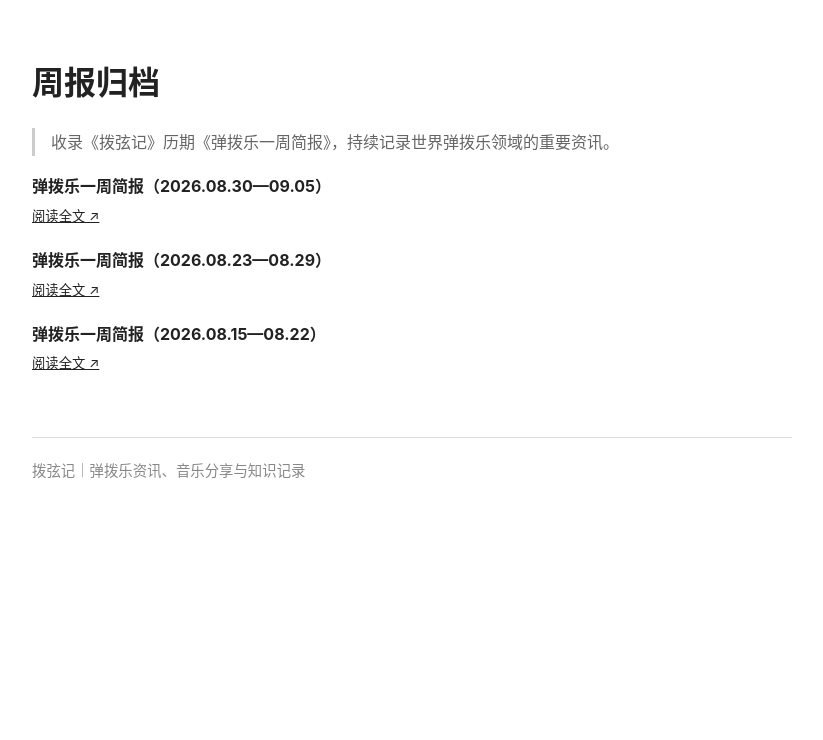
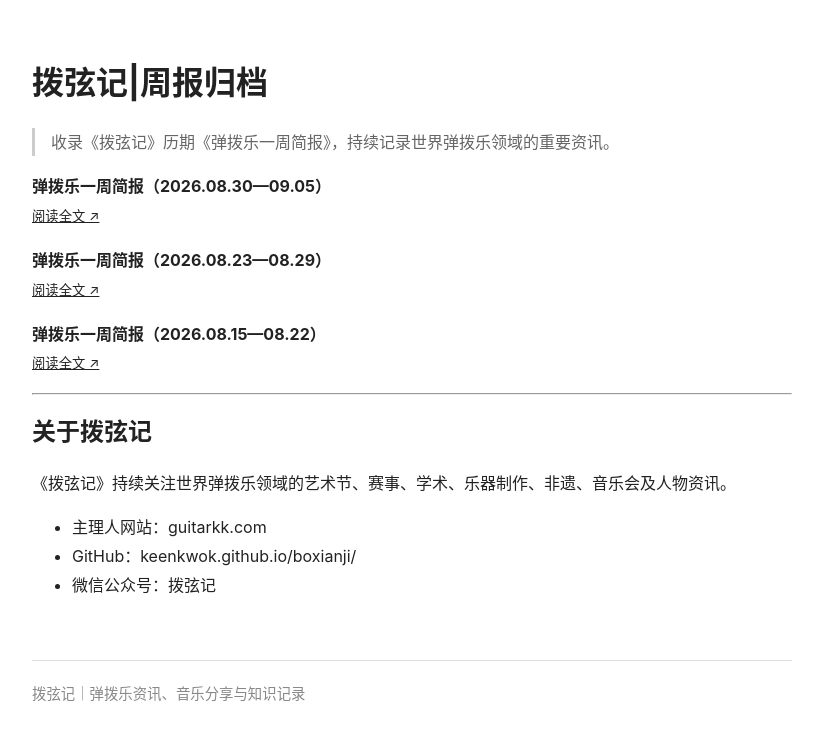
Before and after one commit to KeenKwok/boxianji, a Jekyll site: the page built from weekly/index.md, in a window 1280 px wide. Shown: the top 740 px of the page, without its empty margins (228-1051 px from the left). Built offline with Jekyll 4.4.1, drawn with Linux system fonts in a browser that asks for light colours.

Commit message:
Modify title and add section for 拨弦记
Updated the title and added a new section about 拨弦记.

```diff
--- a/weekly/index.md
+++ b/weekly/index.md
@@ -1,10 +1,10 @@
 ---
 layout: default
-title: 周报归档
+title: 拨弦记|周报归档
 exclude_from_weekly: true
 ---
 
-# 周报归档
+# 拨弦记|周报归档
 
 > 收录《拨弦记》历期《弹拨乐一周简报》，持续记录世界弹拨乐领域的重要资讯。
 
@@ -18,3 +18,13 @@ exclude_from_weekly: true
 </div>
 {% endunless %}
 {% endfor %}
+
+---
+
+## 关于拨弦记
+
+《拨弦记》持续关注世界弹拨乐领域的艺术节、赛事、学术、乐器制作、非遗、音乐会及人物资讯。
+
+- 主理人网站：guitarkk.com
+- GitHub：keenkwok.github.io/boxianji/
+- 微信公众号：拨弦记
```
